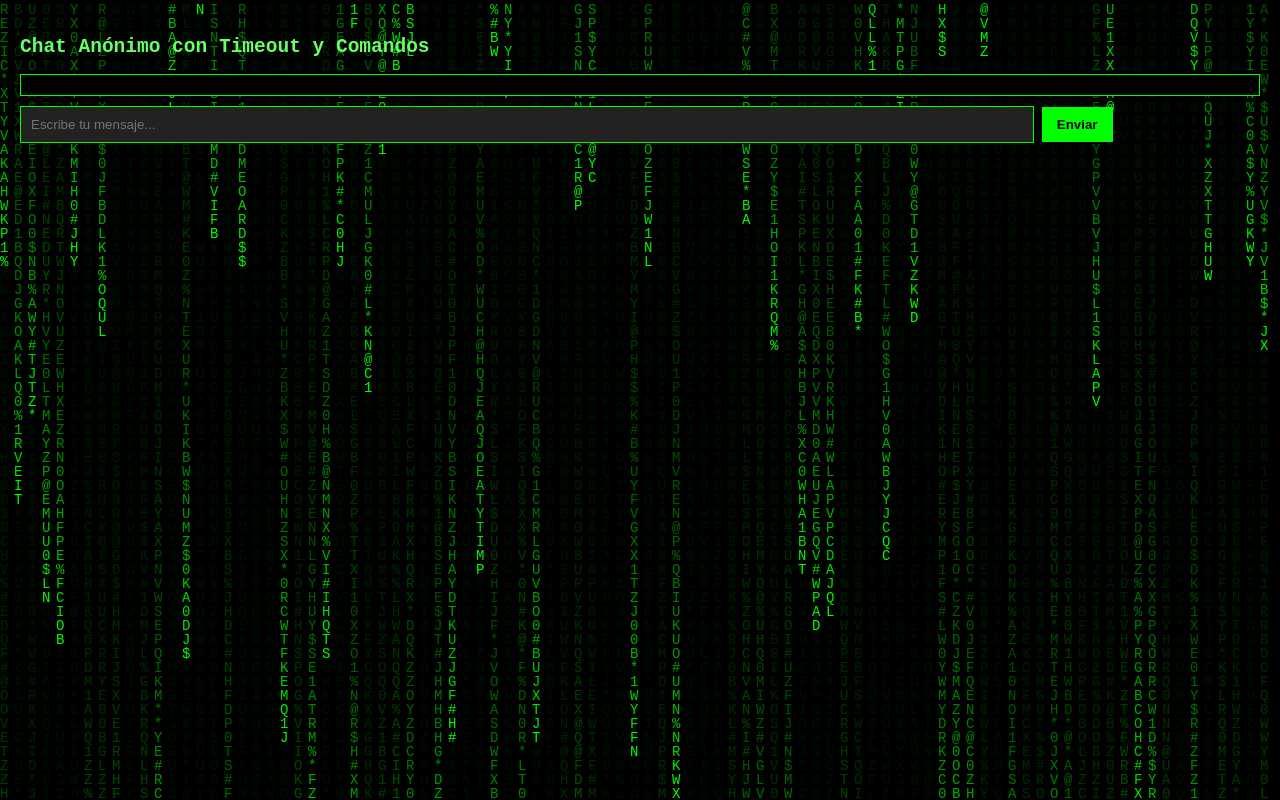
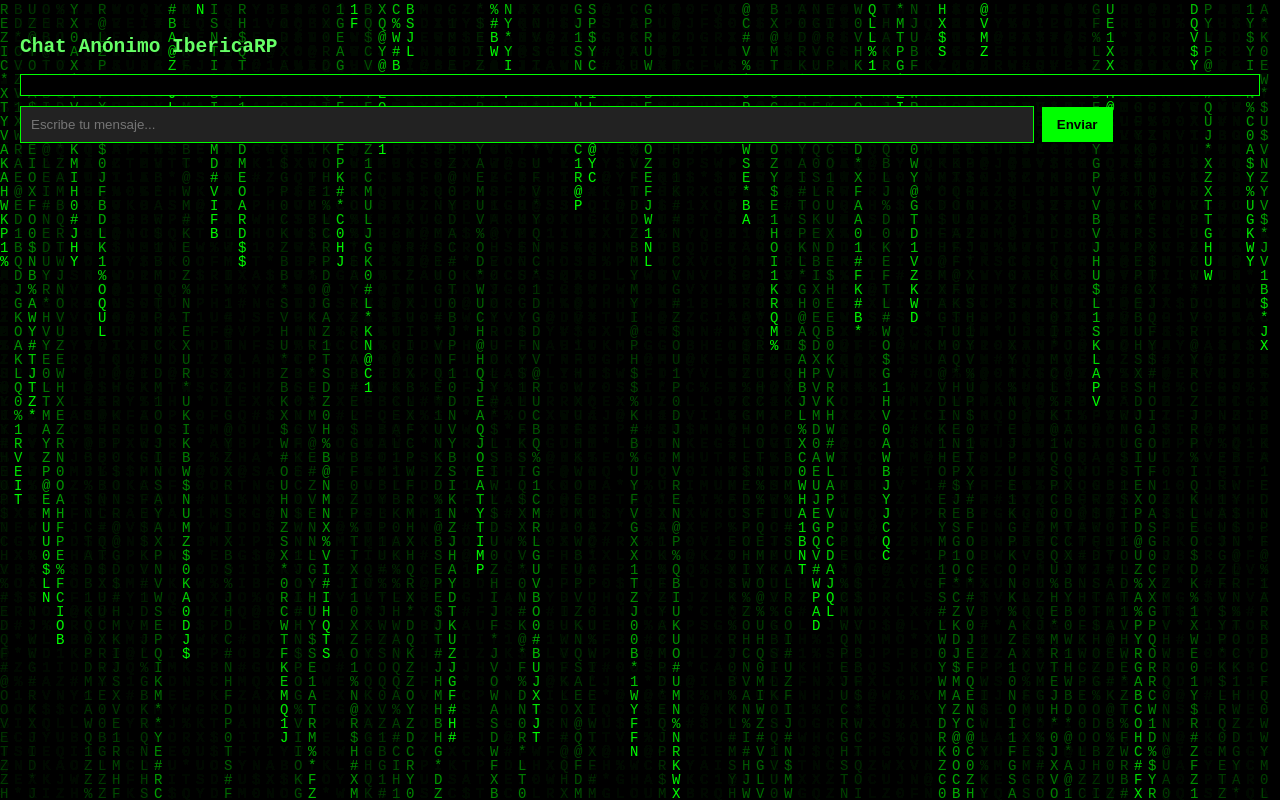
Before and after one commit to IbericaRPoficial/FaccionesIlegales, a plain HTML site: page anonim-chat.html in a window 1280 px wide. Drawn offline with Linux system fonts and the light colour scheme; no server answers.

Commit message:
Update anonim-chat.html

```diff
--- a/anonim-chat.html
+++ b/anonim-chat.html
@@ -2,7 +2,7 @@
 <html lang="es">
 <head>
   <meta charset="UTF-8" />
-  <title>Chat Anónimo con Ban y Comandos</title>
+  <title>Chat Anónimo IbercaRP</title>
   <style>
     body {
       font-family: monospace;
@@ -62,7 +62,7 @@
 
 <canvas id="matrix"></canvas>
 
-<h2 style="position: relative; z-index: 1;">Chat Anónimo con Timeout y Comandos</h2>
+<h2 style="position: relative; z-index: 1;">Chat Anónimo IbericaRP</h2>
 <div id="chat"></div>
 
 <input type="text" id="messageInput" placeholder="Escribe tu mensaje..." autocomplete="off" />
```
